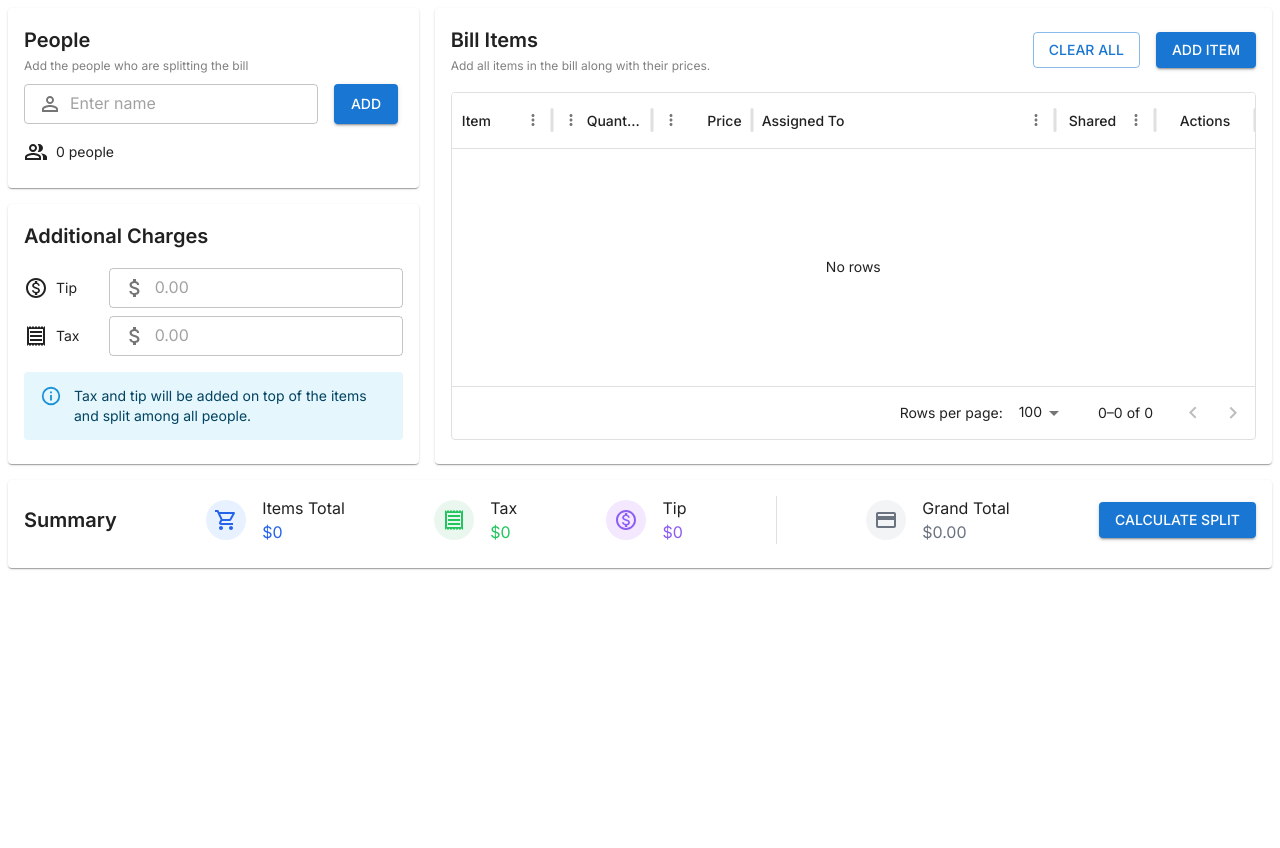
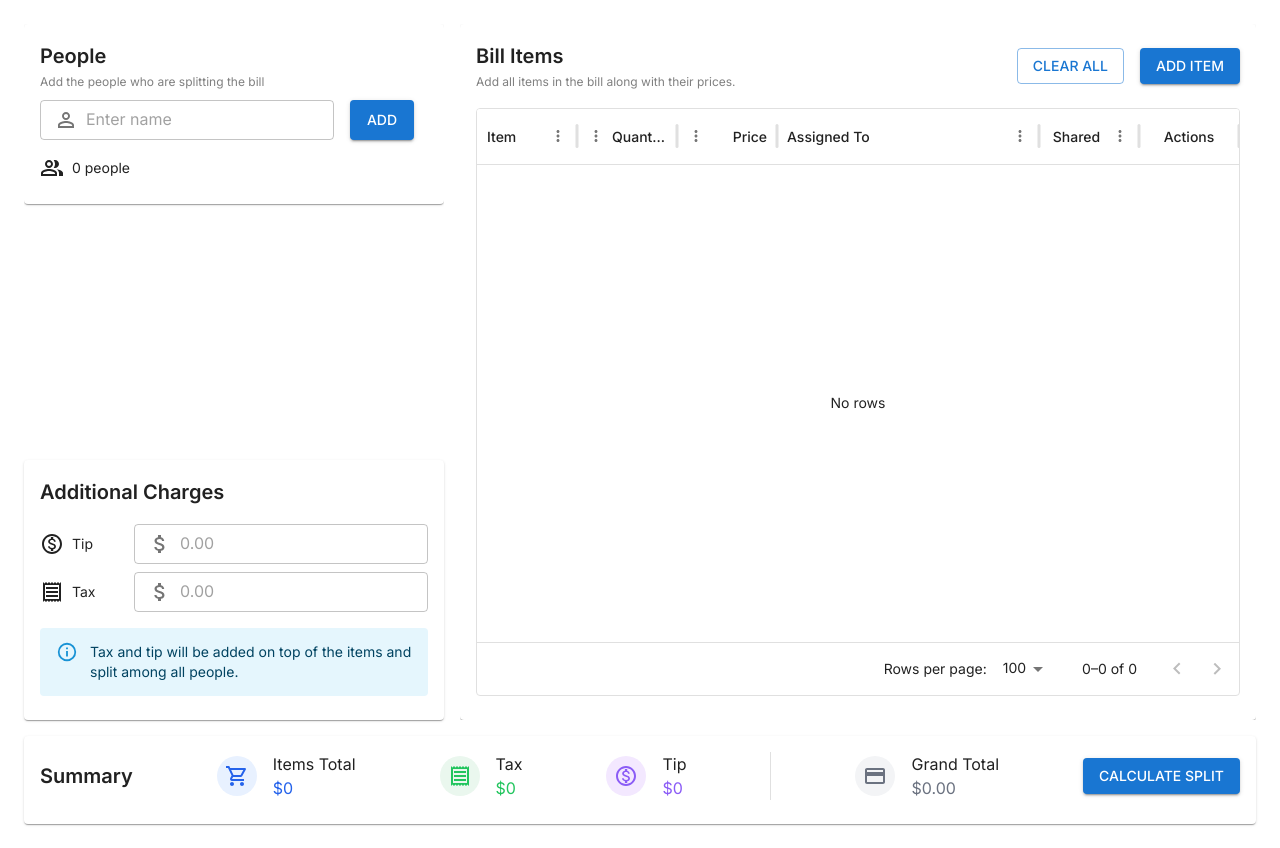
Before and after one commit to William-Vigo/bill-splitter-ui-v2, a Next.js app: page / in a window 1280 px wide. Before the commit the page ends 800 px from the top, so only its background shows below. Built offline with nearby package versions, Linux system fonts and the light colour scheme; what @mui/material-nextjs would draw is missing.

Commit message:
Refactor Page layout using CSS grid

```diff
--- a/app/page.tsx
+++ b/app/page.tsx
@@ -9,21 +9,38 @@ import Summary from "@/components/desktop/summary/summary"
 export default function Page() {
     return (
   <ThemeProvider theme={theme}>
-            <Box>
-                <Grid container spacing={2}>
-                    <Grid size={4}>
-                        <Stack sx={{ gap: 2 }}>
+    <Box sx={{ height: "100vh", overflow: "hidden", p: 2 }}>
+      <Box
+        sx={{
+          height: "100%",
+          minHeight: 0,
+          display: "grid",
+          gridTemplateAreas: `
+            "people bill"
+            "settings bill"
+            "summary summary"
+          `,
+          gridTemplateColumns: "minmax(0, 420px) minmax(0, 1fr)",
+          gridTemplateRows: "minmax(0, 1fr) auto auto",
+          gap: 2,
+        }}
+      >
+        <Box sx={{ gridArea: "people", minHeight: 0, overflow: "hidden" }}>
           <People />
+        </Box>
+
+        <Box sx={{ gridArea: "settings" }}>
           <BillSetting />
-                        </Stack>
-                    </Grid>
-                    <Grid size={8}>
+        </Box>
+
+        <Box sx={{ gridArea: "bill", minHeight: 0, overflow: "hidden" }}>
           <BillItemsTable />
-                    </Grid>
-                    <Grid size={12}>
+        </Box>
+
+        <Box sx={{ gridArea: "summary" }}>
           <Summary />
-                    </Grid>
-                </Grid>
+        </Box>
+      </Box>
     </Box>
   </ThemeProvider>
 )
```
Lines whose indentation alone changed are shown as unchanged.
